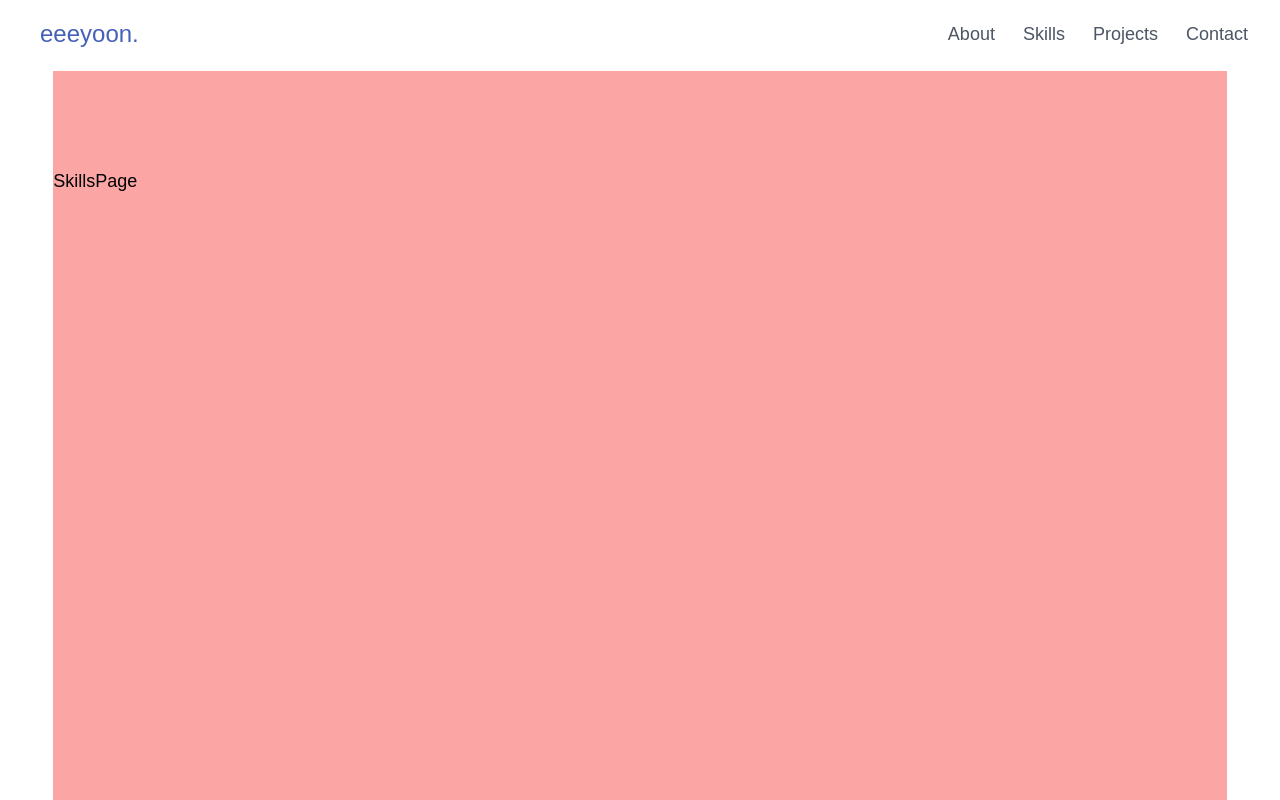
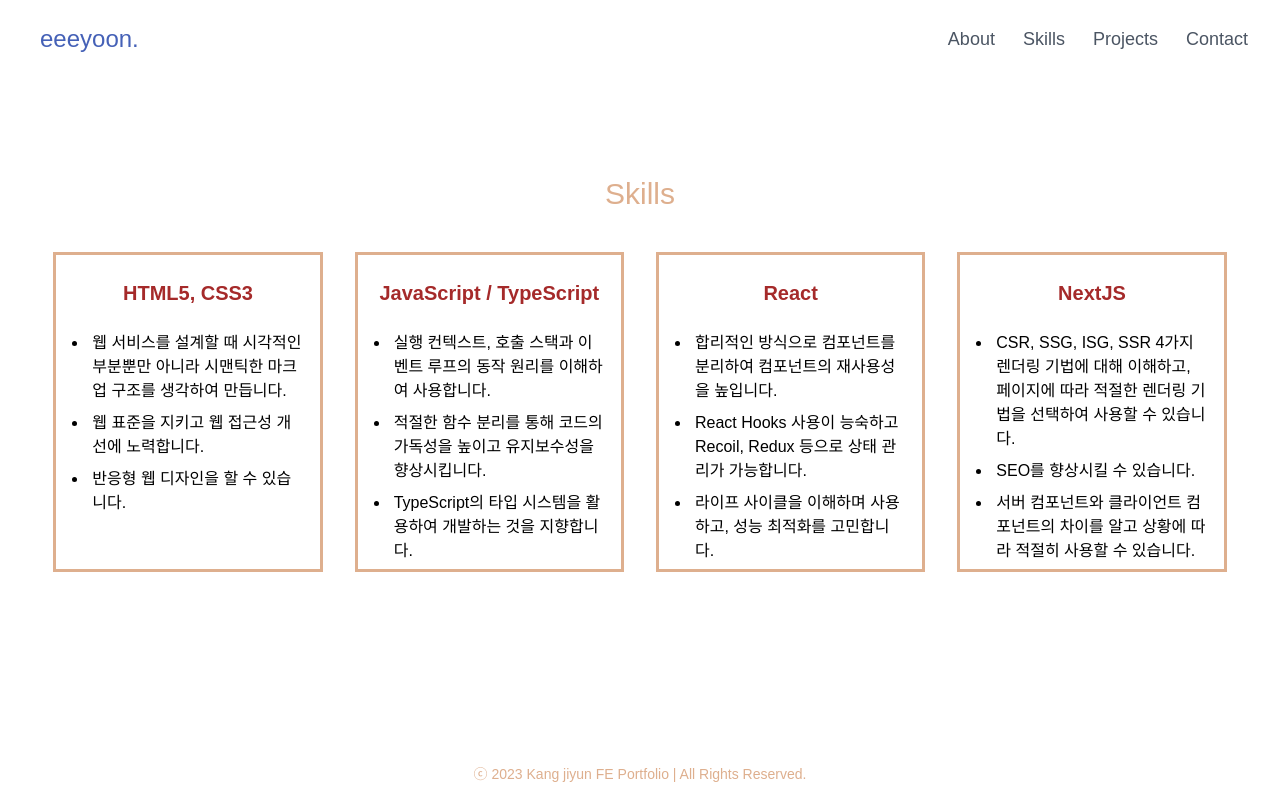
Before and after one commit to eeeyooon/portfolio, a Next.js app: page /skills in a window 1280 px wide. Built offline with nearby package versions, Linux system fonts and the light colour scheme; a web font is replaced by a local one.

Commit message:
style: skill 페이지 마크업 및 스타일링 적용

```diff
--- /dev/null
+++ b/data/skill/skillData.ts
@@ -0,0 +1,36 @@
+import { Skills } from "@/types/skills";
+
+export const skills: Skills[] = [
+  {
+    stack: "HTML5, CSS3",
+    skillList: [
+      "웹 서비스를 설계할 때 시각적인 부분뿐만 아니라 시맨틱한 마크업 구조를 생각하여 만듭니다.",
+      "웹 표준을 지키고 웹 접근성 개선에 노력합니다.",
+      "반응형 웹 디자인을 할 수 있습니다.",
+    ],
+  },
+  {
+    stack: "JavaScript / TypeScript",
+    skillList: [
+      "실행 컨텍스트, 호출 스택과 이벤트 루프의 동작 원리를 이해하여 사용합니다.",
+      "적절한 함수 분리를 통해 코드의 가독성을 높이고 유지보수성을 향상시킵니다.",
+      "TypeScript의 타입 시스템을 활용하여 개발하는 것을 지향합니다.",
+    ],
+  },
+  {
+    stack: "React",
+    skillList: [
+      "합리적인 방식으로 컴포넌트를 분리하여 컴포넌트의 재사용성을 높입니다.",
+      "React Hooks 사용이 능숙하고 Recoil, Redux 등으로 상태 관리가 가능합니다. ",
+      "라이프 사이클을 이해하며 사용하고, 성능 최적화를 고민합니다.",
+    ],
+  },
+  {
+    stack: "NextJS",
+    skillList: [
+      "CSR, SSG, ISG, SSR 4가지 렌더링 기법에 대해 이해하고, 페이지에 따라 적절한 렌더링 기법을 선택하여 사용할 수 있습니다.",
+      "SEO를 향상시킬 수 있습니다.",
+      "서버 컴포넌트와 클라이언트 컴포넌트의 차이를 알고 상황에 따라 적절히 사용할 수 있습니다. ",
+    ],
+  },
+];
--- a/src/app/page.tsx
+++ b/src/app/page.tsx
@@ -7,7 +7,7 @@ export default function Home() {
   return (
     <section id="home">
       <AboutPage />
-      {/* <SkillsPage /> */}
+      <SkillsPage />
       <ProjectsPage />
       <ContactPage />
     </section>
--- a/src/app/skills/page.tsx
+++ b/src/app/skills/page.tsx
@@ -1,7 +1,12 @@
+import SkillGrid from "@/components/Skills/SkillGrid";
+import { skills } from "../../../data/skill/skillData";
 export default function SkillsPage() {
   return (
-    <section id="skills" className="h-screen pt-24  bg-red-300">
-      <h2 className="text-lg">SkillsPage</h2>
+    <section id="skills" className="h-full py-24">
+      <h2 className="text-center font-dohyeon text-brown_color text-xl md:text-3xl mb-10">
+        Skills
+      </h2>
+      <SkillGrid skills={skills} />
     </section>
   );
 }
--- /dev/null
+++ b/src/components/Skills/SkillCard.tsx
@@ -0,0 +1,28 @@
+import { Skills } from "@/types/skills";
+
+type Props = {
+  skill: Skills;
+};
+function SkillCard({ skill: { stack, skillList } }: Props) {
+  return (
+    <article className="border-brown_color border-[3px] h-80">
+      <h3 className="text-redbrown_color font-scoreLight text-xl text-center p-4 font-semibold my-2">
+        {stack}
+      </h3>
+      <div>
+        <ul>
+          {skillList.map((skillItem, idx) => (
+            <li
+              key={`${stack}${idx}`}
+              className=" mb-2 list-disc pl-1 ml-8 pr-4  font-scoreRegular"
+            >
+              {skillItem}
+            </li>
+          ))}
+        </ul>
+      </div>
+    </article>
+  );
+}
+
+export default SkillCard;
--- /dev/null
+++ b/src/components/Skills/SkillGrid.tsx
@@ -0,0 +1,17 @@
+import { Skills } from "@/types/skills";
+import SkillCard from "./SkillCard";
+
+type Props = {
+  skills: Skills[];
+};
+export default function SkillGrid({ skills }: Props) {
+  return (
+    <ul className="grid gap-8 grid-cols-1 sm:grid-cols-2 md:grid-cols-2 lg:grid-cols-4 my-8">
+      {skills.map((skill) => (
+        <li key={skill.stack}>
+          <SkillCard skill={skill} />
+        </li>
+      ))}
+    </ul>
+  );
+}
--- /dev/null
+++ b/src/types/skills.ts
@@ -0,0 +1,4 @@
+export type Skills = {
+  stack: string;
+  skillList: string[];
+};
```
